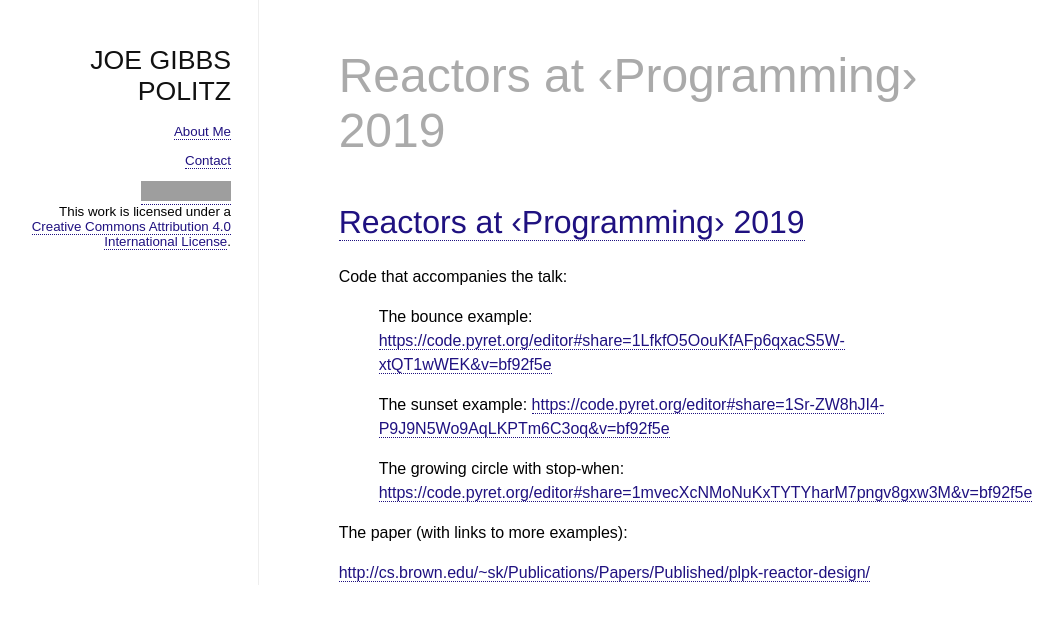
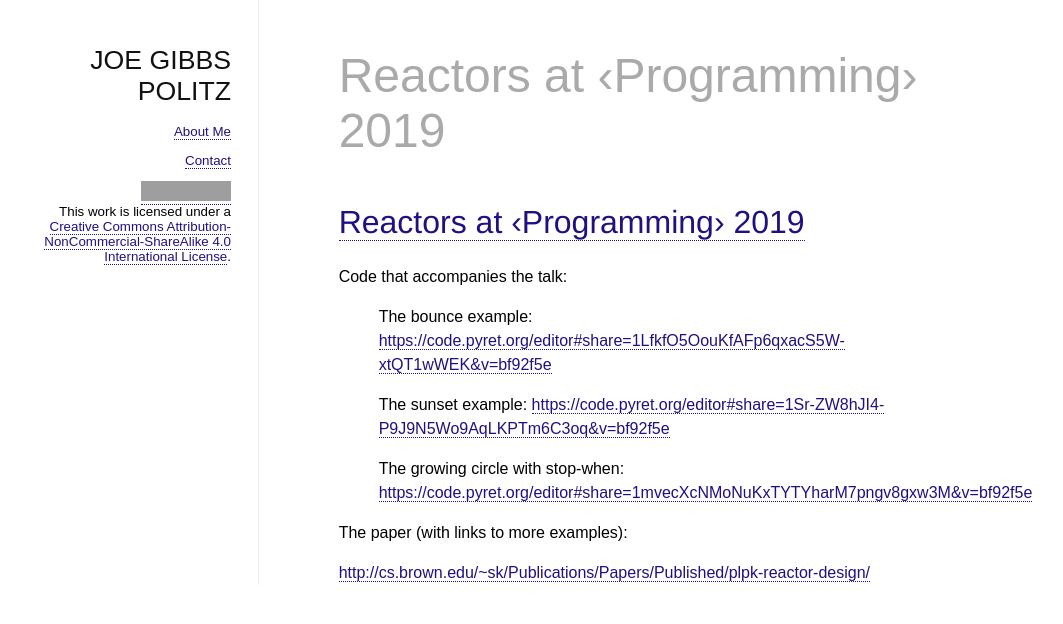
Before and after one commit to jpolitz/jpolitz.github.com, a Jekyll site: the page built from notes/_posts/2019-04-03-reactors.html, in a window 1280 px wide. Shown: the top 624 px of the page, without its empty margins (9-1072 px from the left). Built offline with Jekyll 4.4.1, drawn with Linux system fonts in a browser that asks for light colours; grey boxes are pictures that could not be loaded.

Commit message:
by-nc-sa

```diff
--- a/_layouts/blog.html
+++ b/_layouts/blog.html
@@ -97,7 +97,7 @@
     </h1>
     <p><a href="/">About Me</a></p>
     <p><a href="/contact/">Contact</a></p>
-    <p><a rel="license" href="http://creativecommons.org/licenses/by/4.0/"><img alt="Creative Commons License" style="border-width:0" src="https://i.creativecommons.org/l/by/4.0/80x15.png" /></a><br />This work is licensed under a <a rel="license" href="http://creativecommons.org/licenses/by/4.0/">Creative Commons Attribution 4.0 International License</a>.</p>
+    <p><a rel="license" href="http://creativecommons.org/licenses/by-nc-sa/4.0/"><img alt="Creative Commons License" style="border-width:0" src="https://i.creativecommons.org/l/by-nc-sa/4.0/88x31.png" /></a><br />This work is licensed under a <a rel="license" href="http://creativecommons.org/licenses/by-nc-sa/4.0/">Creative Commons Attribution-NonCommercial-ShareAlike 4.0 International License</a>.</p>
 </div>
 
 <div style='max-width: 44em; float: left;'>
```
